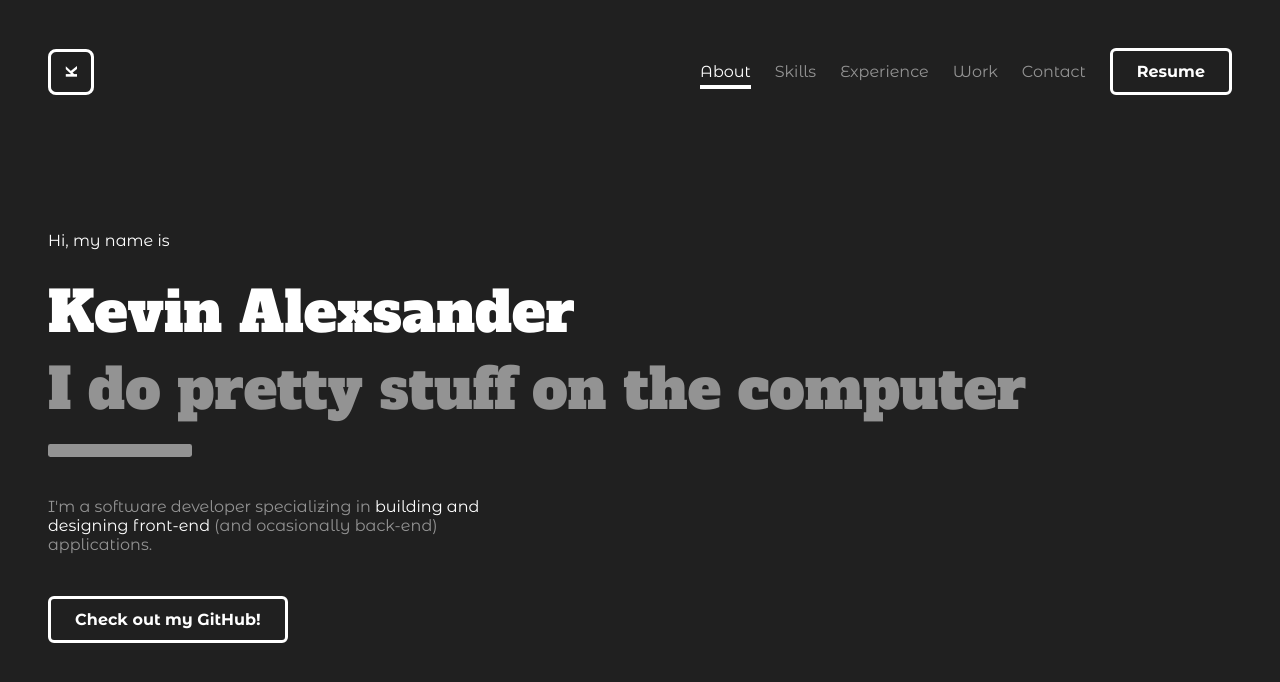
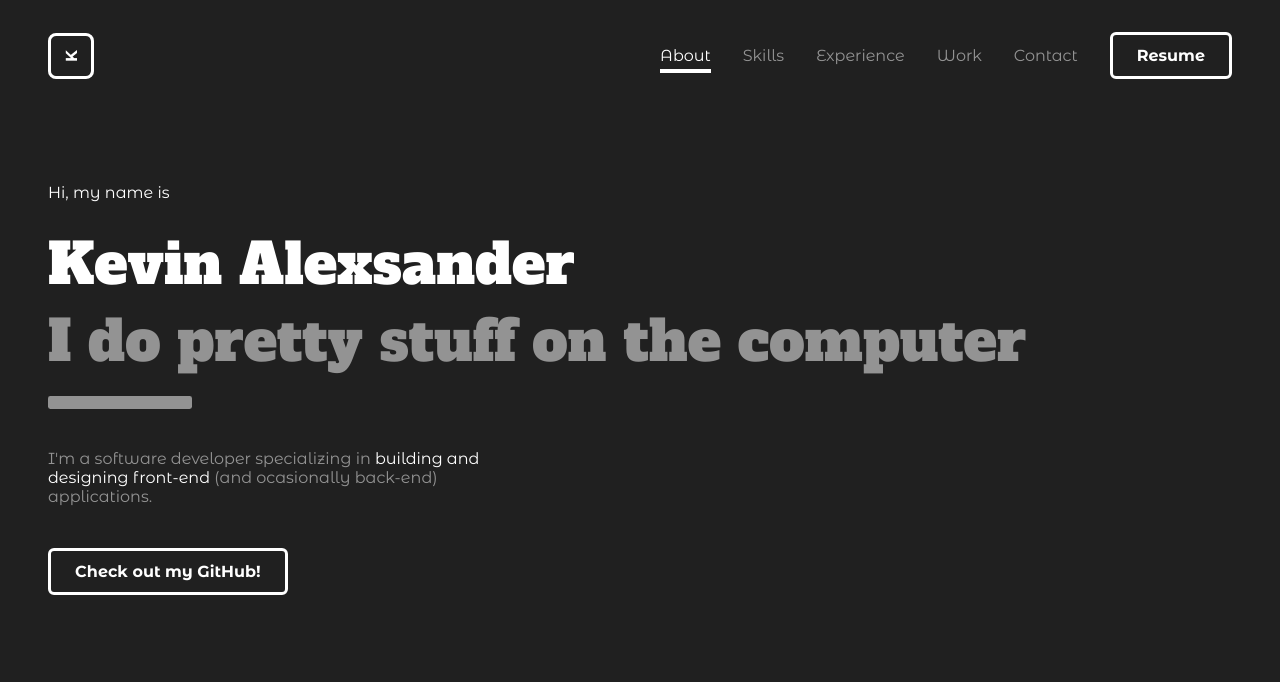
Before and after one commit to AlexsanderKevin/portfolio, a React (Create React App) app: page / in a window 1280 px wide. Shown: the top 682 px of the page. Built offline with nearby package versions, Linux system fonts and the light colour scheme.

Commit message:
minor changes

```diff
--- a/src/components/Nav/Nav.module.css
+++ b/src/components/Nav/Nav.module.css
@@ -1,6 +1,6 @@
 .navContainer {
     display: flex;
-    gap: 1.5rem;
+    gap: 2rem;
     align-items: center;
 }
 
--- a/src/styles/global.css
+++ b/src/styles/global.css
@@ -24,7 +24,7 @@ strong {
     max-width: 1200px;
     margin-left: auto;
     margin-right: auto;
-    padding: 3rem;
+    padding: 2rem 3rem;
 }
 
 .section-container {
```
